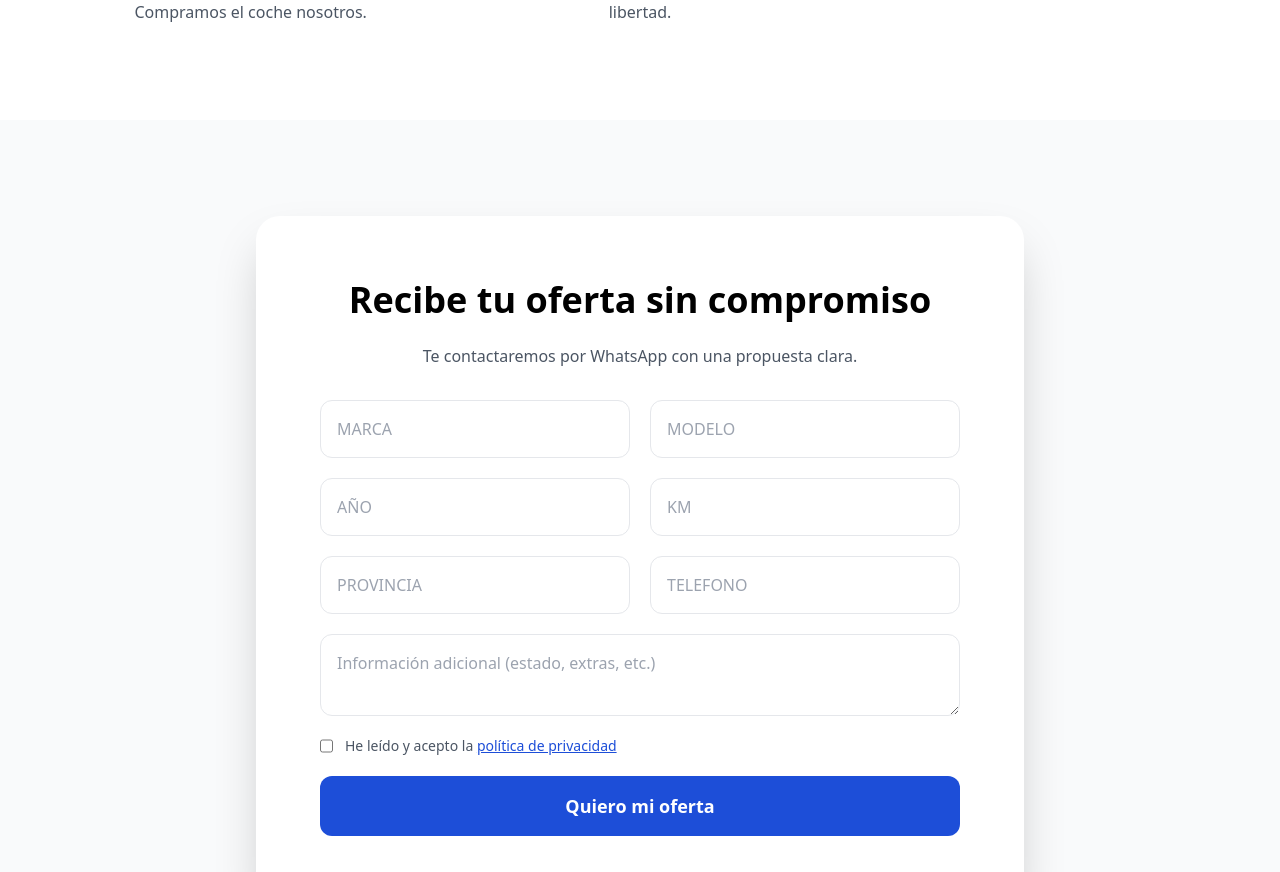
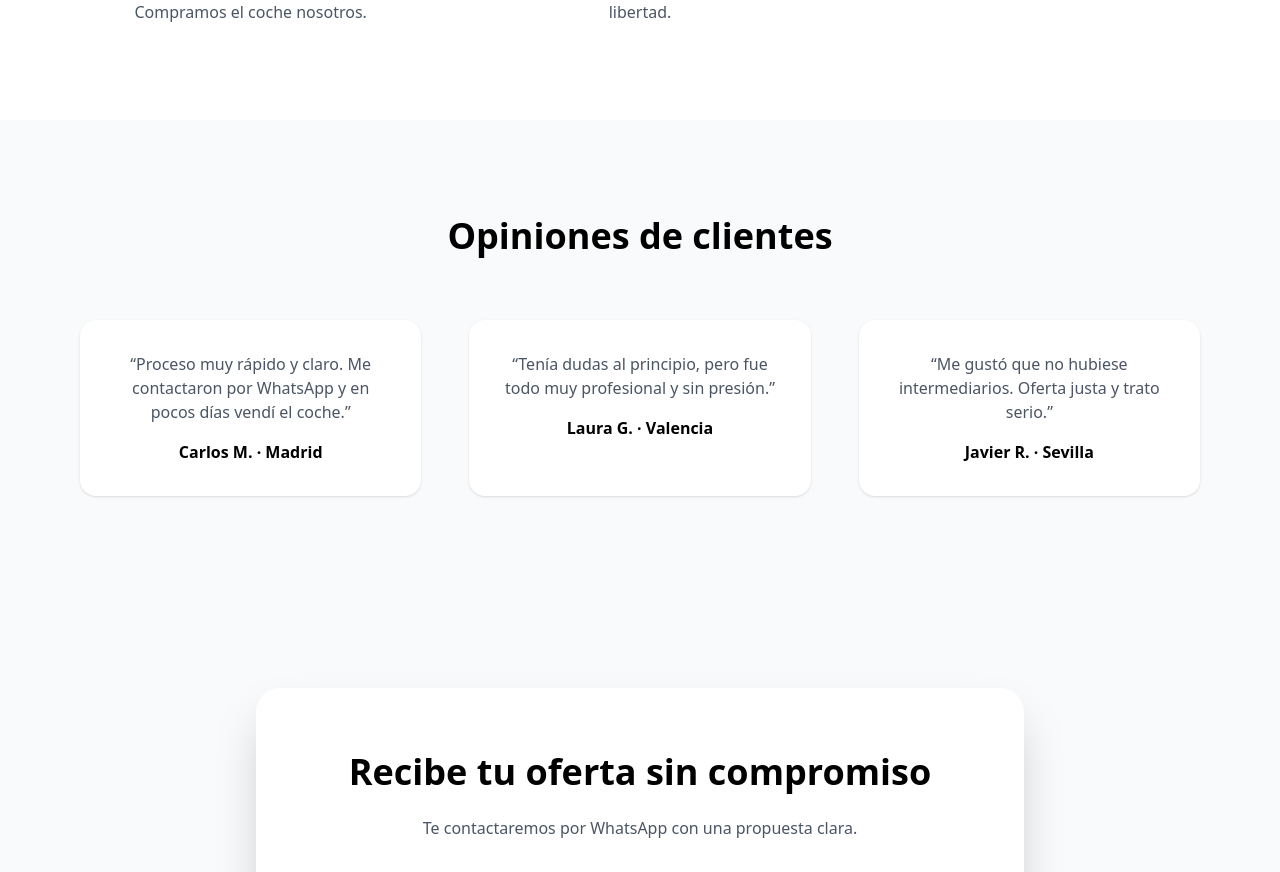
Before and after one commit to jvaloptt-oss/1clikcar, a Next.js app: page / in a window 1280 px wide. Shown: the part 1260-2132 px from the top of the page. Built offline with nearby package versions, Linux system fonts and the light colour scheme.

Commit message:
Add customer testimonials section

```diff
--- a/src/app/page.tsx
+++ b/src/app/page.tsx
@@ -95,6 +95,37 @@ export default function Home() {
         </div>
       </section>
 
+            {/* OPINIONES */}
+      <section className="bg-gray-50 py-24">
+        <div className="max-w-6xl mx-auto px-4 text-center">
+          <h2 className="text-3xl md:text-4xl font-extrabold mb-16">
+            Opiniones de clientes
+          </h2>
+
+          <div className="grid md:grid-cols-3 gap-12">
+            <div className="bg-white p-8 rounded-2xl shadow">
+              <p className="text-gray-600 mb-4">
+                “Proceso muy rápido y claro. Me contactaron por WhatsApp y en pocos días vendí el coche.”
+              </p>
+              <p className="font-bold">Carlos M. · Madrid</p>
+            </div>
+
+            <div className="bg-white p-8 rounded-2xl shadow">
+              <p className="text-gray-600 mb-4">
+                “Tenía dudas al principio, pero fue todo muy profesional y sin presión.”
+              </p>
+              <p className="font-bold">Laura G. · Valencia</p>
+            </div>
+
+            <div className="bg-white p-8 rounded-2xl shadow">
+              <p className="text-gray-600 mb-4">
+                “Me gustó que no hubiese intermediarios. Oferta justa y trato serio.”
+              </p>
+              <p className="font-bold">Javier R. · Sevilla</p>
+            </div>
+          </div>
+        </div>
+      </section>
 
       {/* FORMULARIO */}
       <section id="form" className="py-24 px-4 bg-gray-50">
```
